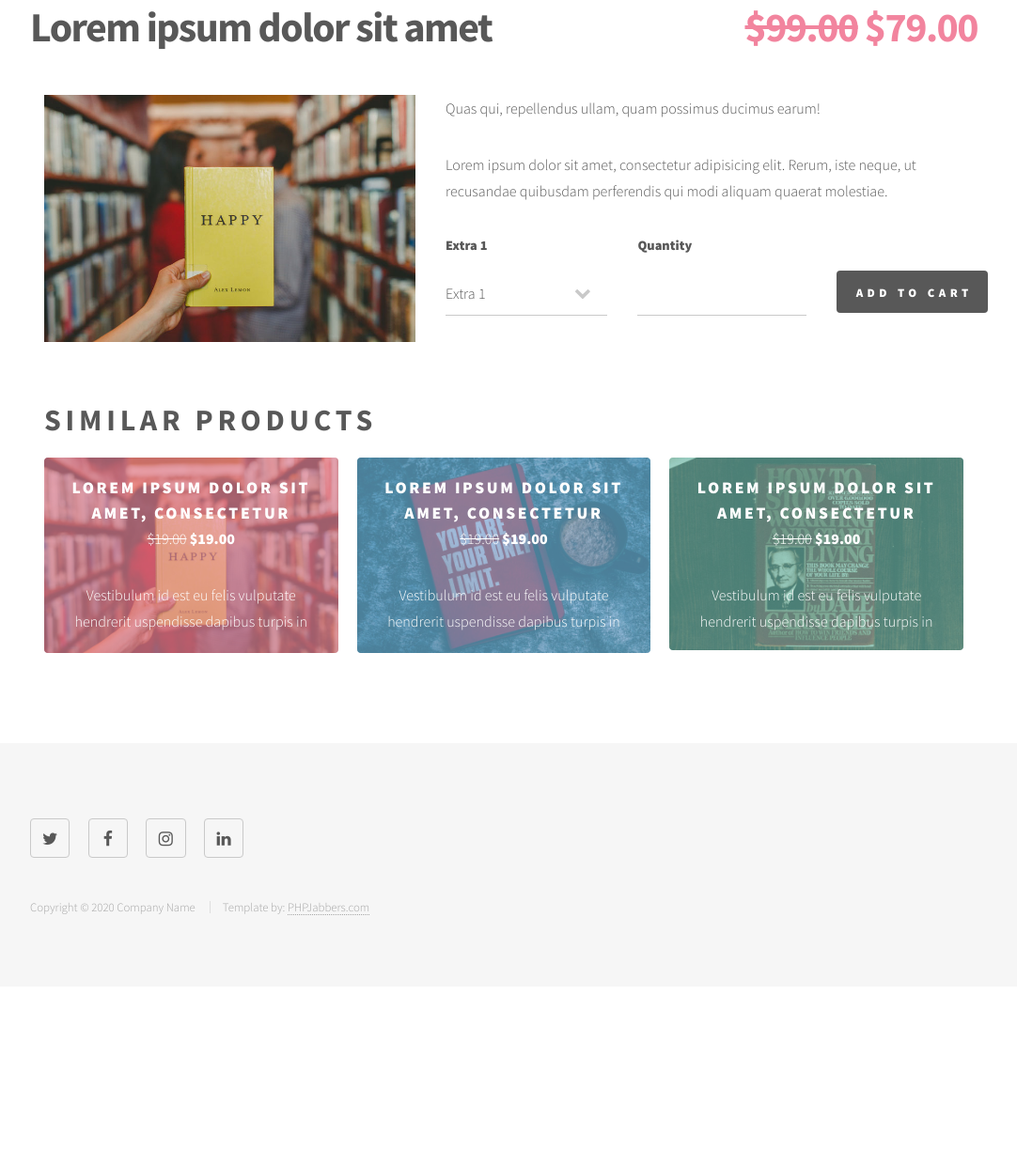
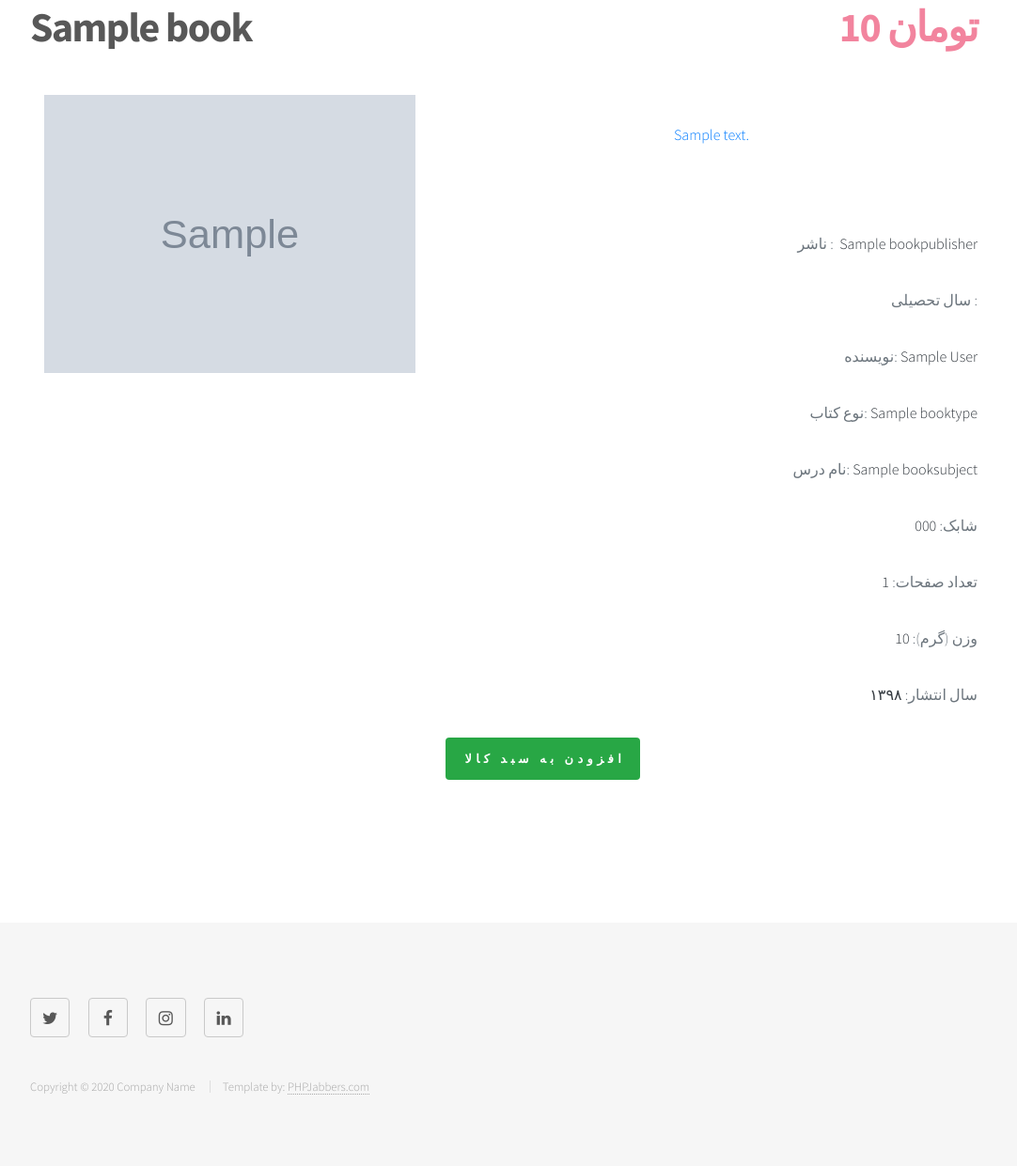
Before and after one commit to hamed-alemoni/online_bookstore, a Django app: a page that uses backend/templates/online_bookstore/product-details.html in a window 1280 px wide. Shown: the part 104-1345 px from the top of the page at 94% size, without its empty margins (104-1186 px from the left). Before the commit the page ends 1078 px from the top, so only its background shows below. Run offline with Django 3.2, Linux system fonts and the light colour scheme; tables that the repository leaves empty hold one stand-in row (values such as "Sample post"); grey boxes marked "Sample" are stand-in pictures; some libraries are stand-ins or nearby versions.

Commit message:
fill this product-details.html with our info

```diff
--- a/backend/templates/online_bookstore/product-details.html
+++ b/backend/templates/online_bookstore/product-details.html
@@ -1,12 +1,13 @@
+{% load static %}
 <!DOCTYPE HTML>
 <html>
 	<head>
 		<title>PHPJabbers.com | Free Book Online Store Website Template</title>
 		<meta charset="utf-8" />
 		<meta name="viewport" content="width=device-width, initial-scale=1, user-scalable=no" />
-		<link rel="stylesheet" href="assets/bootstrap/css/bootstrap.min.css" />
-		<link rel="stylesheet" href="assets/css/main.css" />
-		<noscript><link rel="stylesheet" href="assets/css/noscript.css" /></noscript>
+		<link rel="stylesheet" href="{% static  'online_bookstore/assets/bootstrap/css/bootstrap.min.css' %}" />
+		<link rel="stylesheet" href="{% static  'online_bookstore/assets/css/main.css' %}" />
+		<noscript><link rel="stylesheet" href="{% static  'online_bookstore/assets/css/noscript.css'%}" /></noscript>
 	</head>
 	<body class="is-preload">
 		<!-- Wrapper -->
@@ -35,7 +36,7 @@
 					<nav id="menu">
 						<h2>Menu</h2>
 						<ul>
-							<li><a href="index.html">Home</a></li>
+							<li><a href="{% url 'book:home' %}">خانه</a></li>
 
 							<li><a href="products.html" class="active">Products</a></li>
 
@@ -59,44 +60,40 @@
 				<!-- Main -->
 					<div id="main">
 						<div class="inner">
-							<h1>Lorem ipsum dolor sit amet <span class="pull-right"><del>$99.00</del> $79.00</span></h1>
+							<h1>{{ object.title }}<span class="pull-right"> {{ object.price }} تومان    </span></h1>
 
 							<div class="container-fluid">
 								<div class="row">
 									<div class="col-md-5">
-										<img src="images/product-1-720x480.jpg" class="img-fluid" alt="">
+										<img src="{{ object.image.url }}" class="img-fluid" alt="">
 									</div>
 
 									<div class="col-md-7">
-										<p> Quas qui, repellendus ullam, quam possimus ducimus earum!</p>
-
-										<p>Lorem ipsum dolor sit amet, consectetur adipisicing elit. Rerum, iste neque, ut recusandae quibusdam perferendis qui modi aliquam quaerat molestiae.</p>
+                                        <br>
+                                        <p class="text text-primary text-justify text-center">{{ object.description }}</p>
+                                        <br>
+                                        <br>
+                                        <p class="text text-right text-muted">ناشر      :   ‌ <span class="text-dark">{{ object.book_publisher }}</span></p>
+                                        <p class="text text-right text-muted">سال تحصیلی      :      <span class="text-dark">{{ object.book_education_year }}</span></p>
+                                        <p class="text text-right text-muted">نویسنده:‌ <span class="text-dark">{{ object.author.get_full_name }}</span></p>
+                                        <p class="text text-right text-muted">نوع کتاب: <span class="text-dark">{{ object.book_type }}</span></p>
+                                        <p class="text text-right text-muted">نام درس: <span class="text-dark">{{ object.book_subject }}</span></p>
+                                        <p class="text text-right text-muted">شابک:‌ <span class="text-dark">{{ object.international_standard_book_number }}</span></p>
+                                        <p class="text text-right text-muted">تعداد صفحات:‌‌ <span class="text-dark">{{ object.number_of_pages }}</span></p>
+                                        <p class="text text-right text-muted">وزن (گرم):‌‌‌ <span class="text-dark">{{ object.weight }}</span></p>
+                                        <p class="text text-right text-muted">سال انتشار:‌‌‌‌ <span class="text-dark">{{ object.year }}</span></p>
 
 										<div class="row">
-							                <div class="col-sm-4">
-							                  	<label class="control-label">Extra 1</label>
 
-							                  	<div class="form-group">
-								                    <select>
-								                      	<option value="0">Extra 1</option>
-								                      	<option value="1">Extra 2</option>
-								                      	<option value="2">Extra 3</option>
-								                    </select>
-							                  	</div>
-							                </div>
 
 							                <div class="col-sm-8">
-							                  	<label class="control-label">Quantity</label>
+
 
 							                  	<div class="row">
-								                    <div class="col-sm-6">
-								                      	<div class="form-group">
-								                        	<input type="text" name="name" id="name">
-								                      	</div>
-								                    </div>
+
 
 								                    <div class="col-sm-6">
-							                      		<input type="submit" class="primary" value="Add to Cart">
+							                      		<input type="submit" class="primary bg-success" value="افزودن به سبد کالا">
 								                    </div>
 							                  	</div>
 							                </div>
@@ -108,51 +105,7 @@
 							<br>
 							<br>
 
-							<div class="container-fluid">
-								<h2 class="h2">Similar Products</h2>
 
-								<!-- Products -->
-								<section class="tiles">
-									<article class="style1">
-										<span class="image">
-											<img src="images/product-1-720x480.jpg" alt="" />
-										</span>
-										<a href="product-details.html">
-											<h2>Lorem ipsum dolor sit amet, consectetur</h2>
-
-											<p><del>$19.00</del> <strong>$19.00</strong></p>
-
-											<p>Vestibulum id est eu felis vulputate hendrerit uspendisse dapibus turpis in </p>
-										</a>
-									</article>
-
-									<article class="style2">
-										<span class="image">
-											<img src="images/product-2-720x480.jpg" alt="" />
-										</span>
-										<a href="product-details.html">
-											<h2>Lorem ipsum dolor sit amet, consectetur</h2>
-
-											<p><del>$19.00</del> <strong>$19.00</strong></p>
-
-											<p>Vestibulum id est eu felis vulputate hendrerit uspendisse dapibus turpis in </p>
-										</a>
-									</article>
-
-									<article class="style3">
-										<span class="image">
-											<img src="images/product-6-720x480.jpg" alt="" />
-										</span>
-										<a href="product-details.html">
-											<h2>Lorem ipsum dolor sit amet, consectetur</h2>
-
-											<p><del>$19.00</del> <strong>$19.00</strong></p>
-
-											<p>Vestibulum id est eu felis vulputate hendrerit uspendisse dapibus turpis in </p>
-										</a>
-									</article>
-								</section>
-							</div>
 						</div>
 					</div>
 
@@ -180,11 +133,11 @@
 			</div>
 
 		<!-- Scripts -->
-			<script src="assets/js/jquery.min.js"></script>
-			<script src="assets/bootstrap/js/bootstrap.bundle.min.js"></script>
-			<script src="assets/js/jquery.scrolly.min.js"></script>
-			<script src="assets/js/jquery.scrollex.min.js"></script>
-			<script src="assets/js/main.js"></script>
+			<script src="{% static  'online_bookstore/assets/js/jquery.min.js'%}"></script>
+			<script src="{% static  'online_bookstore/assets/bootstrap/js/bootstrap.bundle.min.js'%}"></script>
+			<script src="{% static  'online_bookstore/assets/js/jquery.scrolly.min.js'%}"></script>
+			<script src="{% static  'online_bookstore/assets/js/jquery.scrollex.min.js'%}"></script>
+			<script src="{% static  'online_bookstore/assets/js/main.js'%}"></script>
 
 	</body>
 </html>
```
